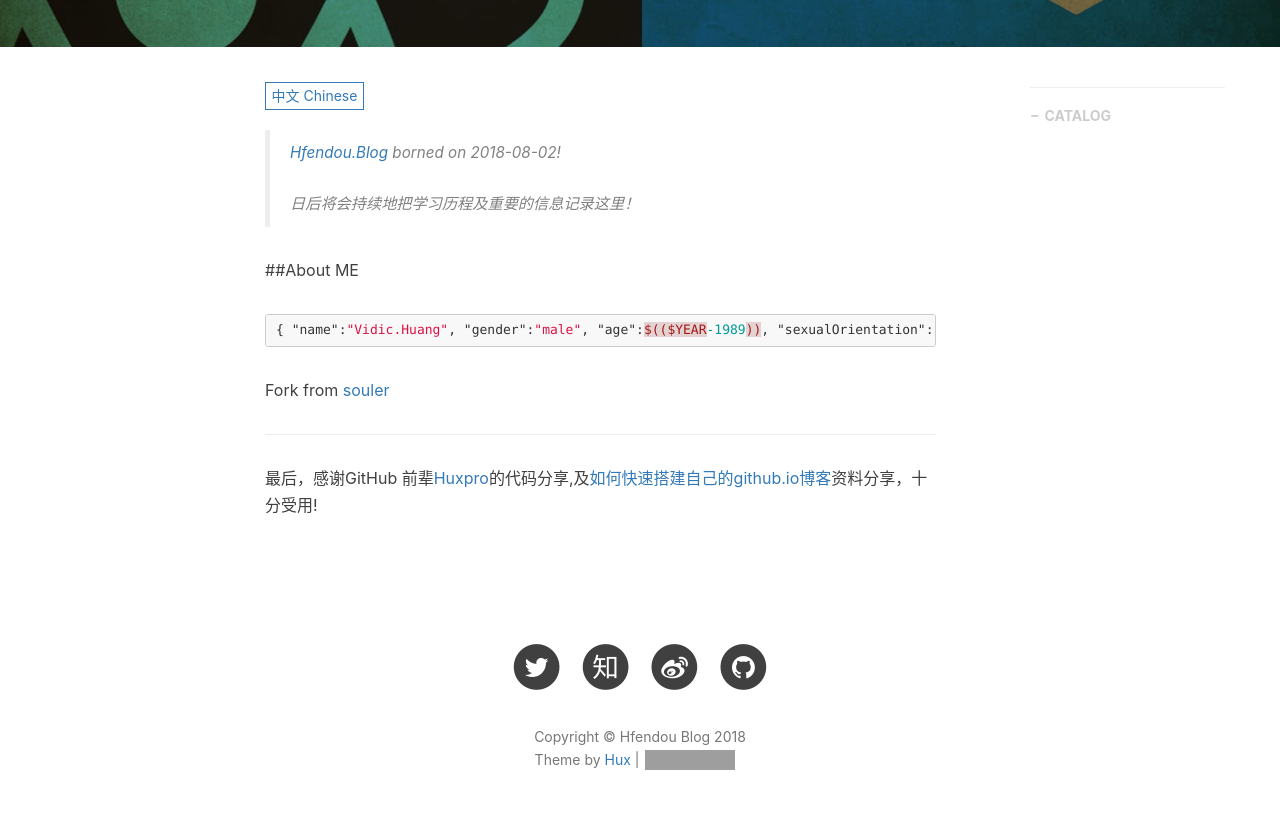
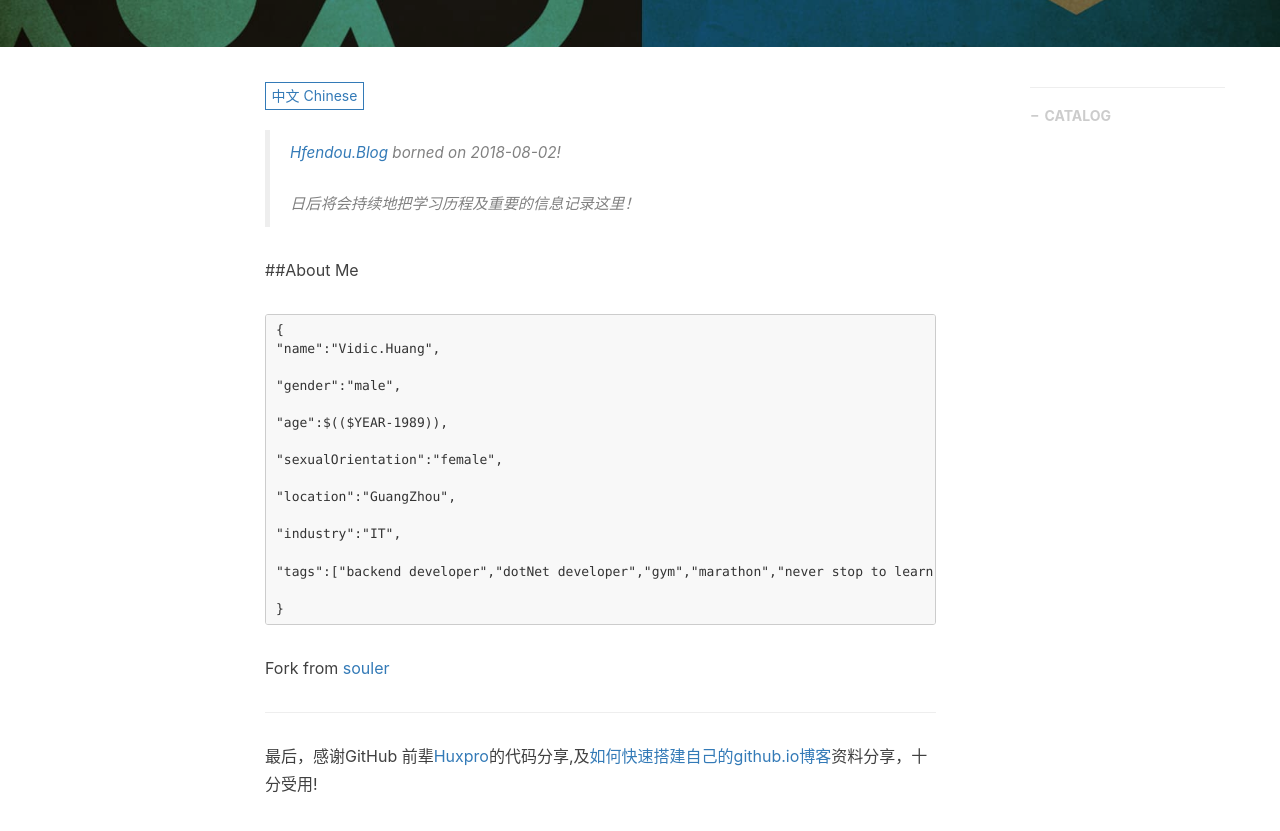
Before and after one commit to hfendou/hfendou.github.io, a Jekyll site: the page built from _posts/2018-08-02-The1stBlog.markdown, in a window 1280 px wide and 900 px high, scrolled down 476 px. Shown: the top 831 px of the window. Built offline with Jekyll 4.4.1, drawn with Linux system fonts in a browser that asks for light colours; nearby versions of some CDN libraries; comment, search, counter and statistics services are not loaded; grey boxes are pictures that could not be loaded.

Commit message:
201808021216

````diff
--- a/_includes/posts/2018-08-02-The1stBlog/zh.md
+++ b/_includes/posts/2018-08-02-The1stBlog/zh.md
@@ -6,10 +6,9 @@
 
 
 
-##About ME
+##About Me
 
-```json
-
+```markdown
 {
 "name":"Vidic.Huang",
 
@@ -28,6 +27,7 @@
 }
 
 
+
 ```
 Fork from [souler](@False)
 
````
